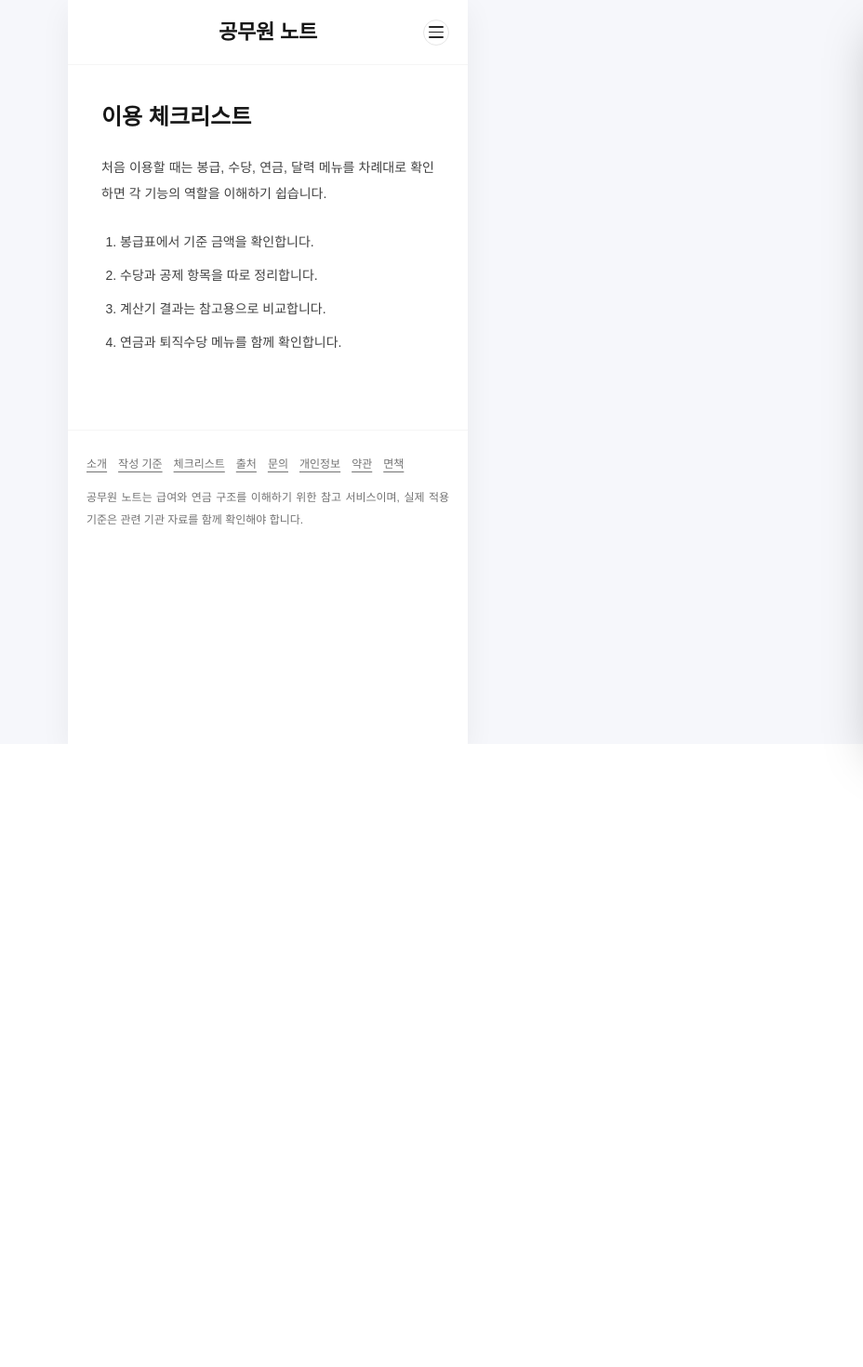
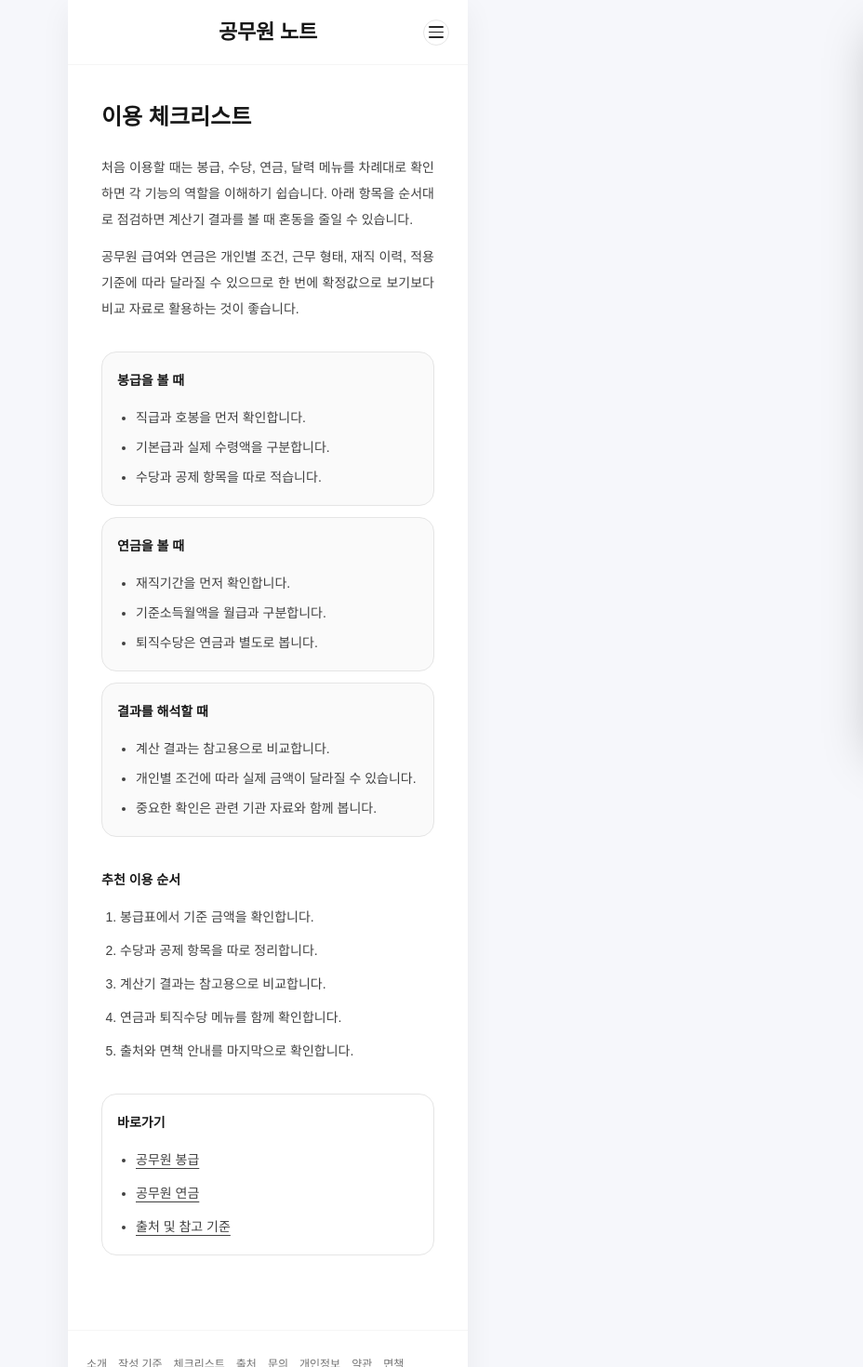
Before and after one commit to parkdaewoon/calculator, a Next.js app: page /checklist in a window 1280 px wide. Shown: the top 1470 px of the page at 93% size, without its empty margins (352-1280 px from the left). Before the commit the page ends 800 px from the top, so only its background shows below. Built offline with nearby package versions, Linux system fonts and the light colour scheme; no server answers.

Commit message:
Strengthen checklist page content

```diff
--- a/app/checklist/page.tsx
+++ b/app/checklist/page.tsx
@@ -1,4 +1,5 @@
 import type { Metadata } from "next";
+import Link from "next/link";
 
 export const metadata: Metadata = {
   title: "이용 체크리스트",
@@ -6,17 +7,65 @@ export const metadata: Metadata = {
   alternates: { canonical: "/checklist" },
 };
 
+const sections = [
+  {
+    title: "봉급을 볼 때",
+    items: ["직급과 호봉을 먼저 확인합니다.", "기본급과 실제 수령액을 구분합니다.", "수당과 공제 항목을 따로 적습니다."],
+  },
+  {
+    title: "연금을 볼 때",
+    items: ["재직기간을 먼저 확인합니다.", "기준소득월액을 월급과 구분합니다.", "퇴직수당은 연금과 별도로 봅니다."],
+  },
+  {
+    title: "결과를 해석할 때",
+    items: ["계산 결과는 참고용으로 비교합니다.", "개인별 조건에 따라 실제 금액이 달라질 수 있습니다.", "중요한 확인은 관련 기관 자료와 함께 봅니다."],
+  },
+];
+
 export default function ChecklistPage() {
   return (
     <main className="mx-auto max-w-3xl px-4 py-10 text-sm leading-7 text-neutral-700">
       <h1 className="mb-6 text-2xl font-bold text-neutral-900">이용 체크리스트</h1>
-      <p>처음 이용할 때는 봉급, 수당, 연금, 달력 메뉴를 차례대로 확인하면 각 기능의 역할을 이해하기 쉽습니다.</p>
-      <ol className="mt-6 list-decimal space-y-2 pl-5">
-        <li>봉급표에서 기준 금액을 확인합니다.</li>
-        <li>수당과 공제 항목을 따로 정리합니다.</li>
-        <li>계산기 결과는 참고용으로 비교합니다.</li>
-        <li>연금과 퇴직수당 메뉴를 함께 확인합니다.</li>
-      </ol>
+      <section className="space-y-3">
+        <p>
+          처음 이용할 때는 봉급, 수당, 연금, 달력 메뉴를 차례대로 확인하면 각 기능의 역할을 이해하기 쉽습니다.
+          아래 항목을 순서대로 점검하면 계산기 결과를 볼 때 혼동을 줄일 수 있습니다.
+        </p>
+        <p>
+          공무원 급여와 연금은 개인별 조건, 근무 형태, 재직 이력, 적용 기준에 따라 달라질 수 있으므로 한 번에 확정값으로 보기보다 비교 자료로 활용하는 것이 좋습니다.
+        </p>
+      </section>
+
+      <section className="mt-8 space-y-3">
+        {sections.map((section) => (
+          <article key={section.title} className="rounded-2xl border border-neutral-200 bg-neutral-50 p-4">
+            <h2 className="font-semibold text-neutral-900">{section.title}</h2>
+            <ul className="mt-3 list-disc space-y-1 pl-5">
+              {section.items.map((item) => <li key={item}>{item}</li>)}
+            </ul>
+          </article>
+        ))}
+      </section>
+
+      <section className="mt-8">
+        <h2 className="font-semibold text-neutral-900">추천 이용 순서</h2>
+        <ol className="mt-3 list-decimal space-y-2 pl-5">
+          <li>봉급표에서 기준 금액을 확인합니다.</li>
+          <li>수당과 공제 항목을 따로 정리합니다.</li>
+          <li>계산기 결과는 참고용으로 비교합니다.</li>
+          <li>연금과 퇴직수당 메뉴를 함께 확인합니다.</li>
+          <li>출처와 면책 안내를 마지막으로 확인합니다.</li>
+        </ol>
+      </section>
+
+      <section className="mt-8 rounded-2xl border border-neutral-200 bg-white p-4">
+        <h2 className="font-semibold text-neutral-900">바로가기</h2>
+        <ul className="mt-3 list-disc space-y-2 pl-5">
+          <li><Link href="/salary" className="underline underline-offset-4">공무원 봉급</Link></li>
+          <li><Link href="/pension" className="underline underline-offset-4">공무원 연금</Link></li>
+          <li><Link href="/sources" className="underline underline-offset-4">출처 및 참고 기준</Link></li>
+        </ul>
+      </section>
     </main>
   );
 }
```
